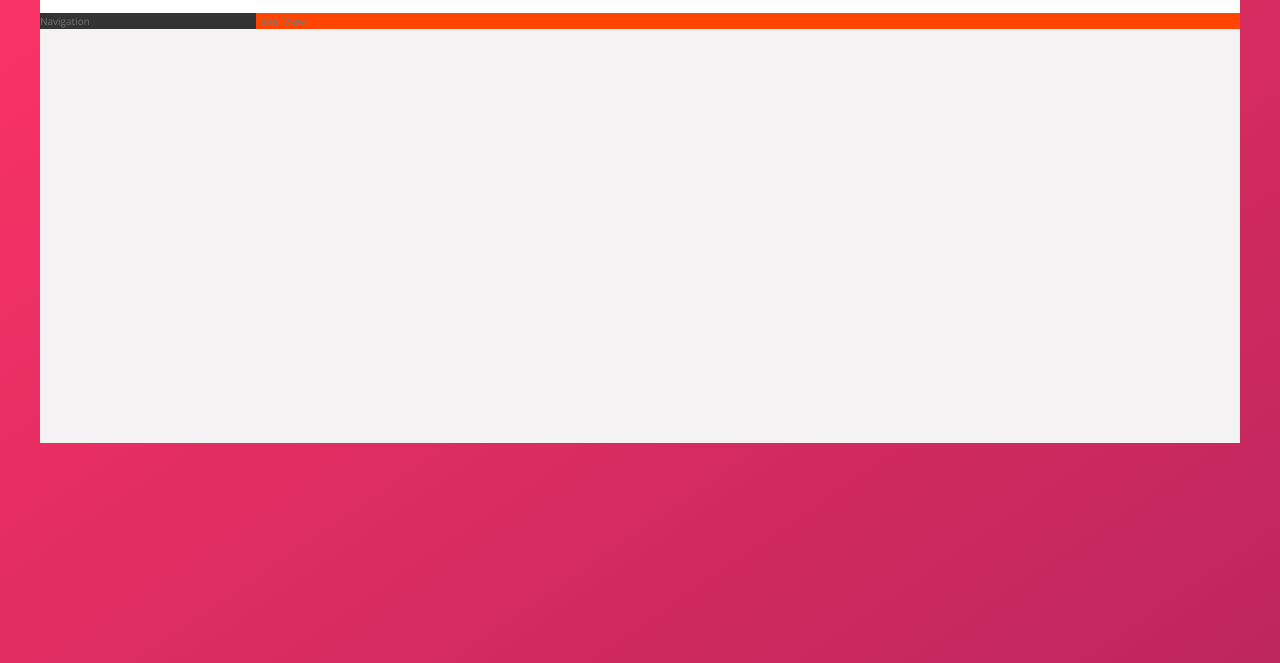
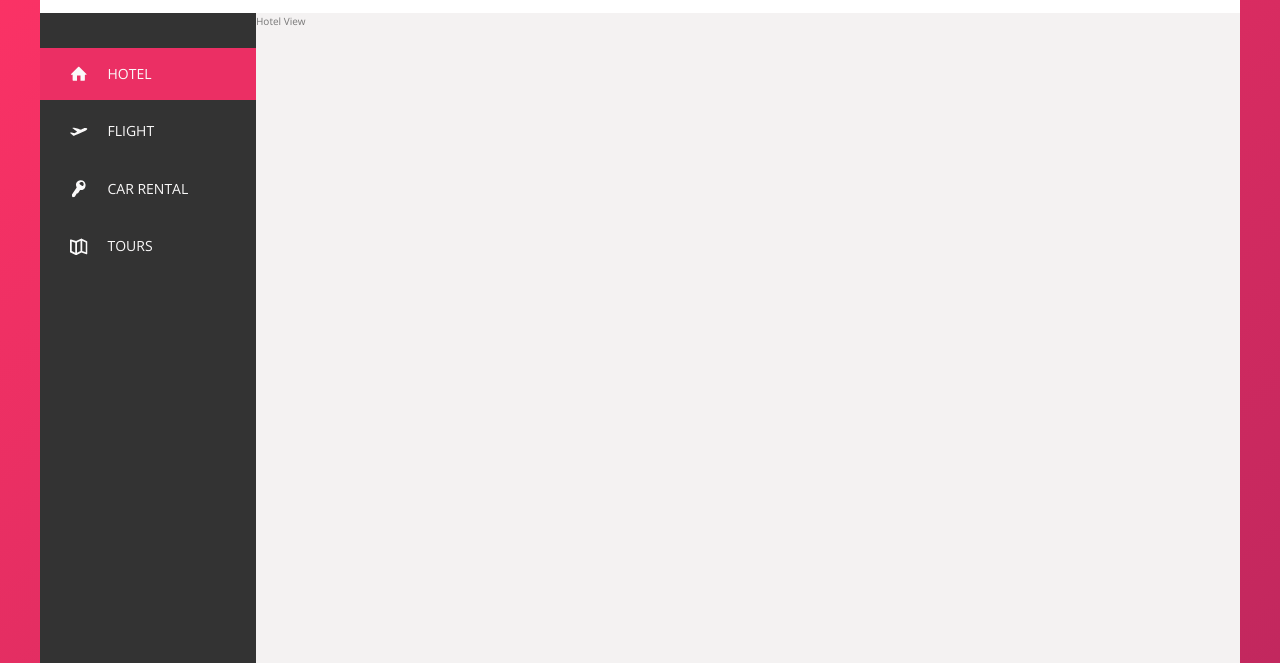
Before and after one commit to AmirVahedix/Trillo, a website: page index.html in a window 1280 px wide. Shown: the part 137-800 px from the top of the page. Drawn offline with nearby package versions, Linux system fonts and the light colour scheme.

Commit message:
Build navigation

```diff
--- a/index.html
+++ b/index.html
@@ -56,7 +56,52 @@
         <div class="content">
 
             <nav class="sidebar">
-                Navigation
+
+                <ul class="side-nav">
+
+                    <li class="side-nav__item side-nav__item--active">
+                        <a href="#" class="side-nav__link">
+                            <svg class="side-nav__icon">
+                                <use xlink:href="img/sprite.svg#icon-home"></use>
+                            </svg>
+                            <span>Hotel</span>
+                        </a>
+                    </li>
+
+                    <li class="side-nav__item">
+                        <a href="#" class="side-nav__link">
+                            <svg class="side-nav__icon">
+                                <use xlink:href="img/sprite.svg#icon-aircraft-take-off"></use>
+                            </svg>
+                            <span>Flight</span>
+                        </a>
+                    </li>
+
+                    <li class="side-nav__item">
+                        <a href="#" class="side-nav__link">
+                            <svg class="side-nav__icon">
+                                <use xlink:href="img/sprite.svg#icon-key"></use>
+                            </svg>
+                            <span>Car rental</span>
+                        </a>
+                    </li>
+
+                    <li class="side-nav__item">
+                        <a href="#" class="side-nav__link">
+                            <svg class="side-nav__icon">
+                                <use xlink:href="img/sprite.svg#icon-map"></use>
+                            </svg>
+                            <span>Tours</span>
+                        </a>
+                    </li>
+
+                </ul>
+
+                <div class="legal">
+                    &copy; by AmirVahedix <br>
+                    some rights reserved!
+                </div>
+
             </nav>
 
             <main class="hotel-view">
--- a/sass/_components.scss
+++ b/sass/_components.scss
@@ -126,3 +126,74 @@
     }
 
 }
+
+/////////////////////////////////////
+// SIDE NAVIGATION
+.side-nav {
+    list-style: none;
+    font-size: 1.4rem;
+    margin-top: 3.5rem;
+
+    &__item {
+        position: relative;
+
+        &:not(:last-child) {
+            margin-bottom: .5rem;
+        }
+
+        &::before {
+            content: "";
+            position: absolute;
+            top: 0;
+            left: 0;
+            height: 100%;
+            width: 3px;
+            background-color: var(--color-primary);
+            transform: scaleY(0);
+            transition: transform .2s,
+                        width .4s cubic-bezier(1,0,0,1) .2s,
+                        background-color .1s;
+        }
+
+        &:hover::before,
+        &--active::before{
+            transform: scaleY(1);
+            width: 100%;
+        }
+
+        &:active::before {
+            background-color: var(--color-primary-light);
+        }
+
+    }
+
+    &__link:link,
+    &__link:visited {
+        text-decoration: none;
+        color: var(--color-grey-light-1);
+        text-transform: uppercase;
+        display: block;
+        padding: 1.5rem 3rem;
+        position: relative;
+        z-index: 10;
+        display: flex;
+        align-items: center;
+    }
+
+    &__icon {
+        width: 1.75rem;
+        height: 1.75rem;
+        margin-right: 2rem;
+        fill: currentColor;
+    }
+
+}
+
+/////////////////////////////////////
+// LEGAL TEXT
+.legal {
+    font-size: 1.2rem;
+    color: var(--color-grey-light-4);
+    text-align: center;
+    padding: 2.5rem;
+}
--- a/sass/_layout.scss
+++ b/sass/_layout.scss
@@ -23,10 +23,14 @@
 
 .sidebar {
     background-color: var(--color-grey-dark-1);
+    display: flex;
     flex: 0 0 18%;
+    flex-direction: column;
+    justify-content: space-between;
 }
 
 .hotel-view {
-    background-color: orangered;
     flex: 1;
+
+    height: 80rem;
 }
```
Also changed, not shown: css/style.css, 1 other file.
